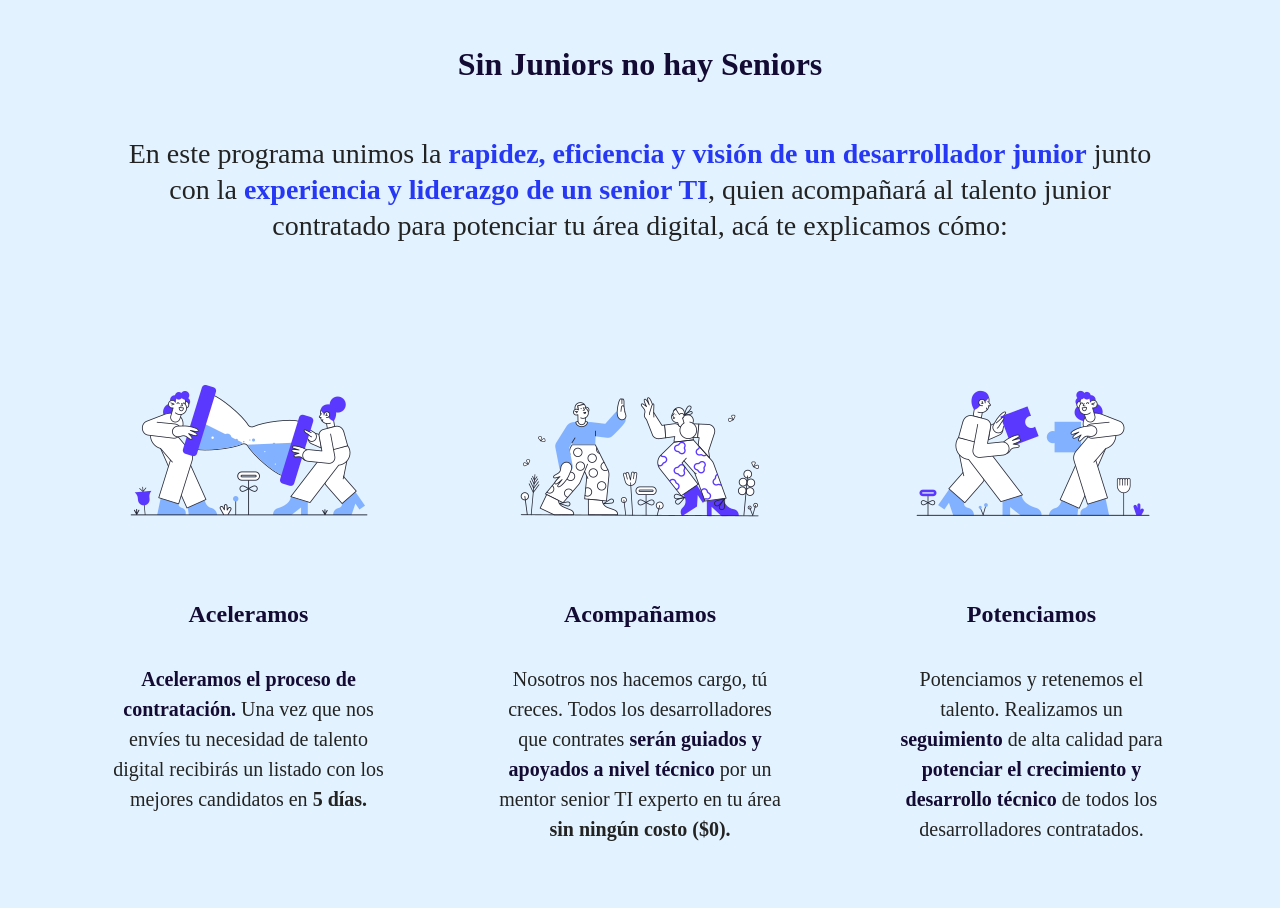
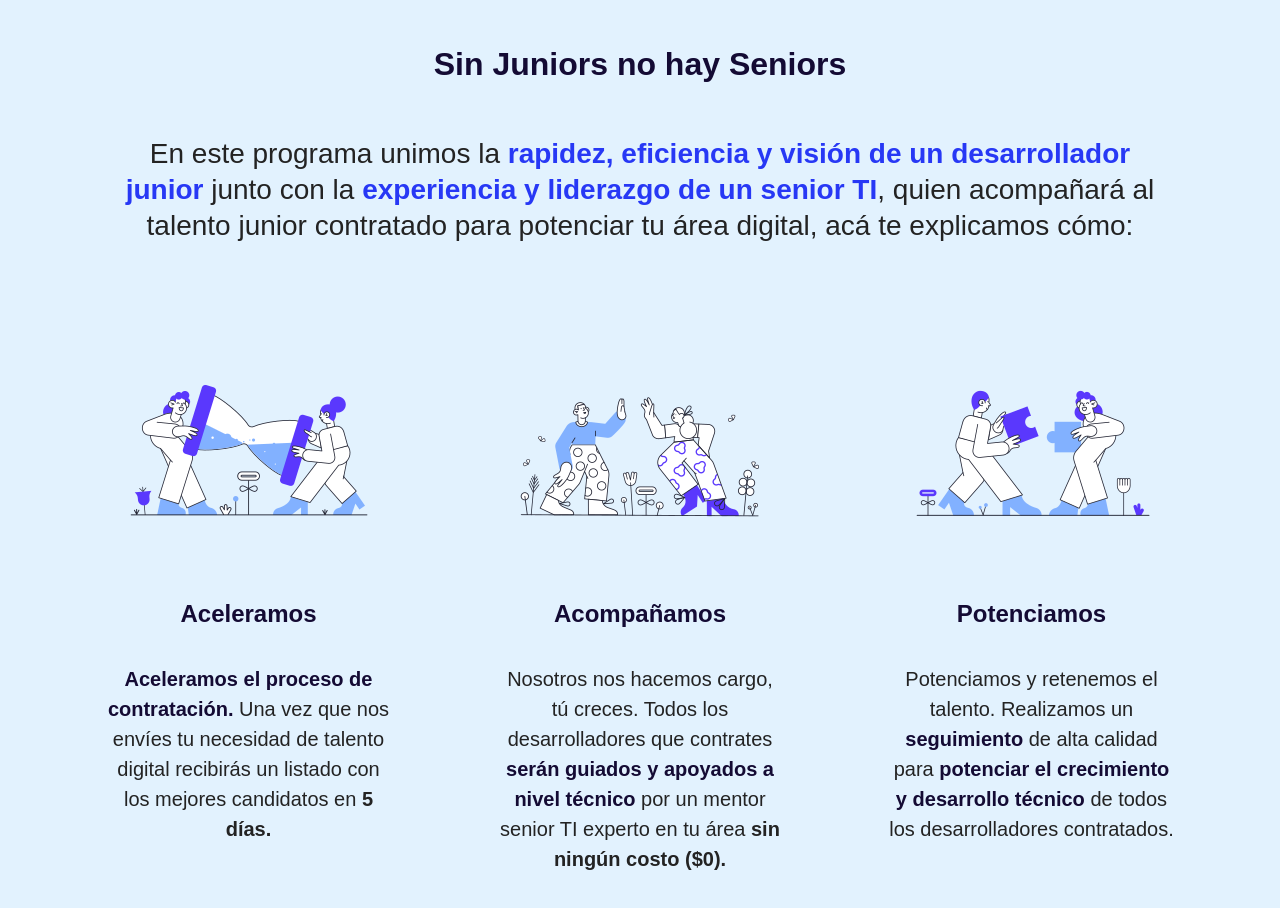
Before and after one commit to dlab-team/c7-frontend, a React (Create React App) app: page / in a window 1280 px wide. Shown: the top 908 px of the page. Built offline with nearby package versions, Linux system fonts and the light colour scheme; the HTML template or start-up script is replaced by a standard one.

Commit message:
added font to global settings

```diff
--- a/src/_setting.scss
+++ b/src/_setting.scss
@@ -4,4 +4,4 @@ $light-blue-dark: #008ff7;
 $blue: #2738f5;
 $blue-dark: #140b34;
 $grey: #232323;
-$font: 'Poppins';
+$font: "Poppins", sans-serif;
```
